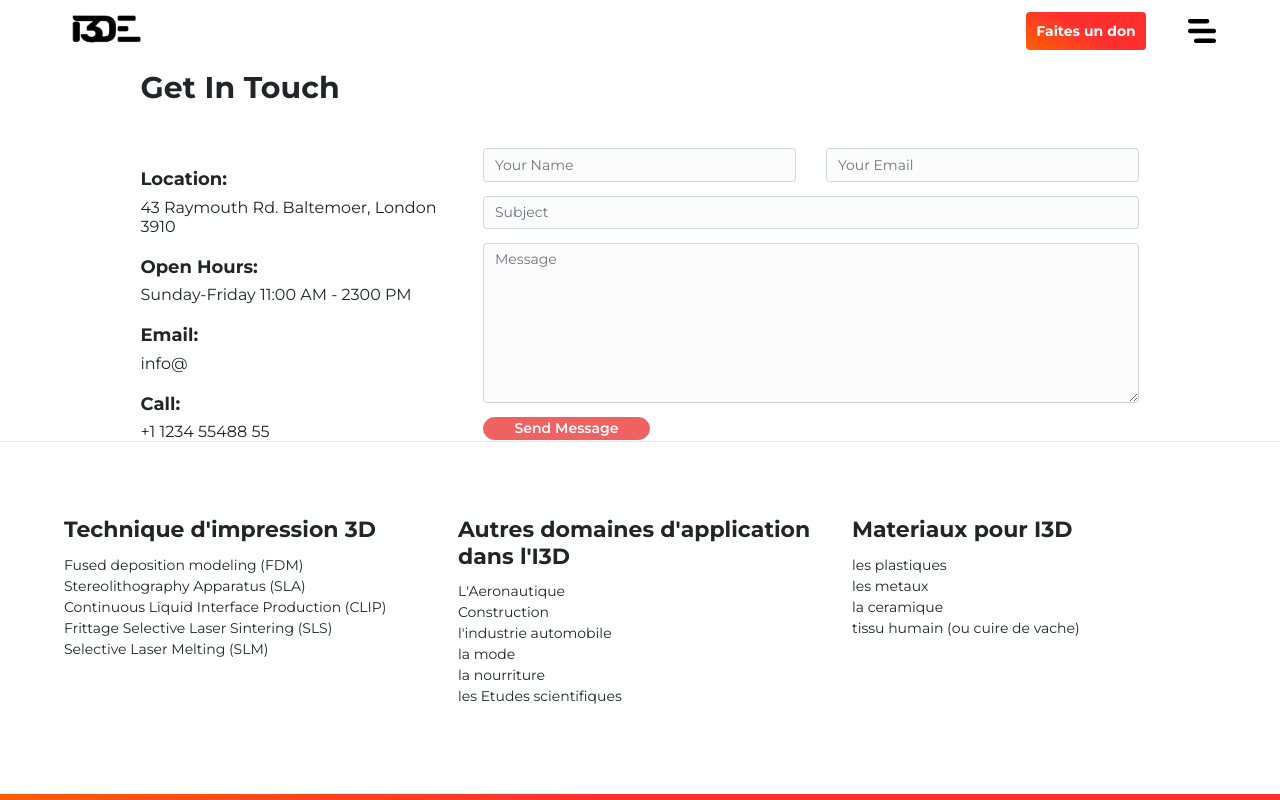
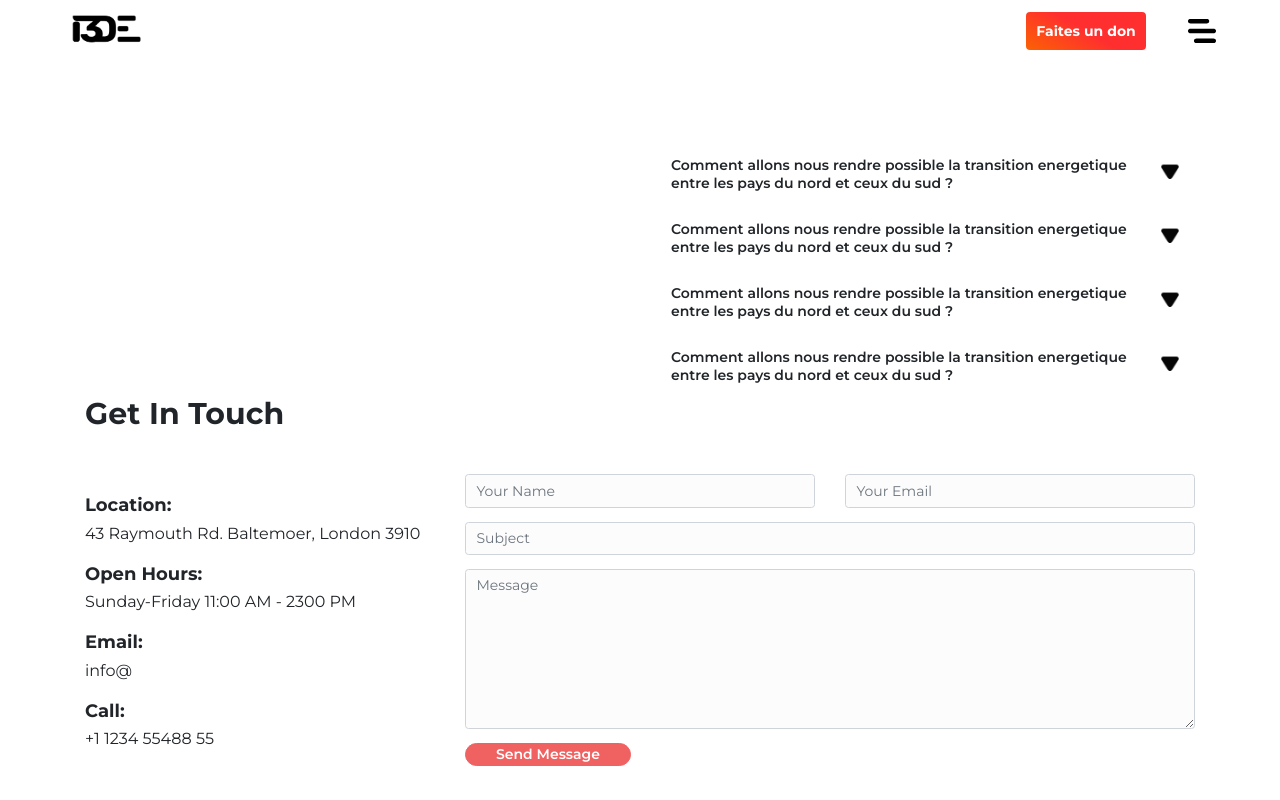
Before and after one commit to junior-boop/i3de, a Next.js app: page /contact-us in a window 1280 px wide. Shown: the top 800 px of the page. Built offline with nearby package versions, Linux system fonts and the light colour scheme.

Commit message:
i3de-projet

```diff
--- a/composants/contact.js
+++ b/composants/contact.js
@@ -1,9 +1,23 @@
+import { transform } from 'framer-motion'
+import { useEffect, useRef, useState } from 'react'
 import Style from '../styles/style-e.module.css'
 
 export default function Contact() {
     return (
-        <div className={Style.container}>
-            <div className="container">
+        <div className={Style.container} style = {{marginBottom : 64}}>
+            <div className='row '>
+                <div className='col-12 col-md-6 d-none d-md-block'>
+                </div>
+                <div className='col-12 col-md-6 d-md-block'>
+                    <FaqItem />
+                    <FaqItem />
+                    <FaqItem />
+                    <FaqItem />
+                </div>
+
+
+            </div>
+            <div>
                 <div className="row">
                     <div className="col-12" data-aos="fade-up" data-aos-delay="0">
 
@@ -71,3 +85,60 @@ export default function Contact() {
         </div>
     )
 }
+
+ export function FaqItem(){
+     const ref = useRef()
+     const questionHeight = useRef()
+
+    const [height, setHeight] = useState(0)
+    const [open, setOpen] = useState(false)
+
+
+    useEffect(() => {
+        if(typeof window !== 'undefined'){
+            if(!open){
+                setHeight(questionHeight.current.offsetHeight)
+            } else {
+                setHeight(ref.current.offsetHeight + questionHeight.current.offsetHeight)
+            }
+        }
+    }, [ref, questionHeight, open])
+
+    const changeColor = () => {
+        if(!open){
+            return "#fff"
+        } else {
+            return '#FFEFE7'
+        }
+    }
+
+    const changeFontWieght = () => {
+        if(!open){
+            return { fontWeight : '600' }
+        } else {
+            return { fontWeight : '700', fontSize : 18 }
+        }
+    }
+
+    const rotation = () => {
+        if(!open){
+            return 'rotateZ(180deg) translateY(-5px)'
+        } else {
+            return  'rotateZ(0deg) translateY(-5px)'
+        }
+    }
+
+    return(
+        <>
+            <div className={Style.faqItem} style = {{height : height, overflow : 'hidden', backgroundColor : changeColor()}} onClick = {() => setOpen(!open)}>
+                <div ref={questionHeight} className={Style.question}>
+                    <div style = {changeFontWieght()}>Comment allons nous rendre possible la transition energetique entre les pays du nord et ceux du sud ? </div>
+                    <span style={ {transform : rotation()} }>
+                        <img src='./icon_little.png' width={'100%'} alt = 'fleche vers le haut'/>
+                    </span>
+                </div>
+                <div ref={ref} className={Style.response}>response  Earlier this year Wroclaw and Sharjah (both former UNESCO World Book Capitals) announced in Poland that a new fund is being set up to generate financial support for writers, translators, and others in the Ukrainian publishing industry who have lost their livelihoods. And, more recently, in September they extended the support to publish children’s books in Ukrainian for refugees who have fled to Poland. The rights to several titles have been bought authors/illustrators/publishers and printed in the original language and distributed in Poland. Working with are libraries, schools, community centres and various NGOs working with refugees, more than 50,000 refugee children are expected to have access to these titles.</div>
+            </div>
+        </>
+    )
+}
--- a/pages/contact-us/index.jsx
+++ b/pages/contact-us/index.jsx
@@ -1,5 +1,10 @@
 import Contact from "../../composants/contact";
 
 export default function Contacte() {
-    return <Contact />
+    return (
+        <>
+            <div className="vide"></div>
+            <Contact />
+        </>
+    )
 }
--- a/styles/style-e.module.css
+++ b/styles/style-e.module.css
@@ -304,4 +304,48 @@
       -ms-flex-align: center;
           align-items: center;
 }
+
+.faqItem {
+  width: 100%;
+  -webkit-transition: all .3s ease-in-out;
+  transition: all .3s ease-in-out;
+}
+
+.faqItem .question {
+  padding: 16px;
+  display: -webkit-box;
+  display: -ms-flexbox;
+  display: flex;
+  -webkit-box-pack: justify;
+      -ms-flex-pack: justify;
+          justify-content: space-between;
+}
+
+.faqItem .question > div {
+  width: calc(100% - 30px);
+}
+
+.faqItem .question span {
+  display: -webkit-inline-box;
+  display: -ms-inline-flexbox;
+  display: inline-flex;
+  -webkit-box-align: center;
+      -ms-flex-align: center;
+          align-items: center;
+  -webkit-box-pack: center;
+      -ms-flex-pack: center;
+          justify-content: center;
+  padding-top: 12px;
+  width: 18px;
+  height: 100%;
+  -webkit-transition: -webkit-transform .3s ease-in-out;
+  transition: -webkit-transform .3s ease-in-out;
+  transition: transform .3s ease-in-out;
+  transition: transform .3s ease-in-out, -webkit-transform .3s ease-in-out;
+}
+
+.faqItem .response {
+  padding: 12px 18px;
+  font-size: 16px;
+}
 /*# sourceMappingURL=style-e.module.css.map */
--- a/styles/style-e.module.scss
+++ b/styles/style-e.module.scss
@@ -264,3 +264,33 @@
     justify-content: center;
     align-items: center;
   }
+
+
+.faqItem {
+  width: 100%;
+  transition: all .3s ease-in-out;
+
+  .question {
+    padding: 16px;
+    display: flex;
+    justify-content: space-between;
+
+    & > div {
+      width: calc(100% - 30px);
+    }
+
+    span {
+      display: inline-flex;
+      align-items: center;
+      justify-content: center;
+      padding-top: 12px;
+      width: 18px;
+      height: 100%;
+      transition: transform .3s ease-in-out;
+    }
+  }
+  .response {
+    padding: 12px 18px;
+    font-size: 16px;
+  }
+}
```
Also changed, not shown: public/icon_little.png (added), 1 other file (tests, documents, lock files or other folders).
